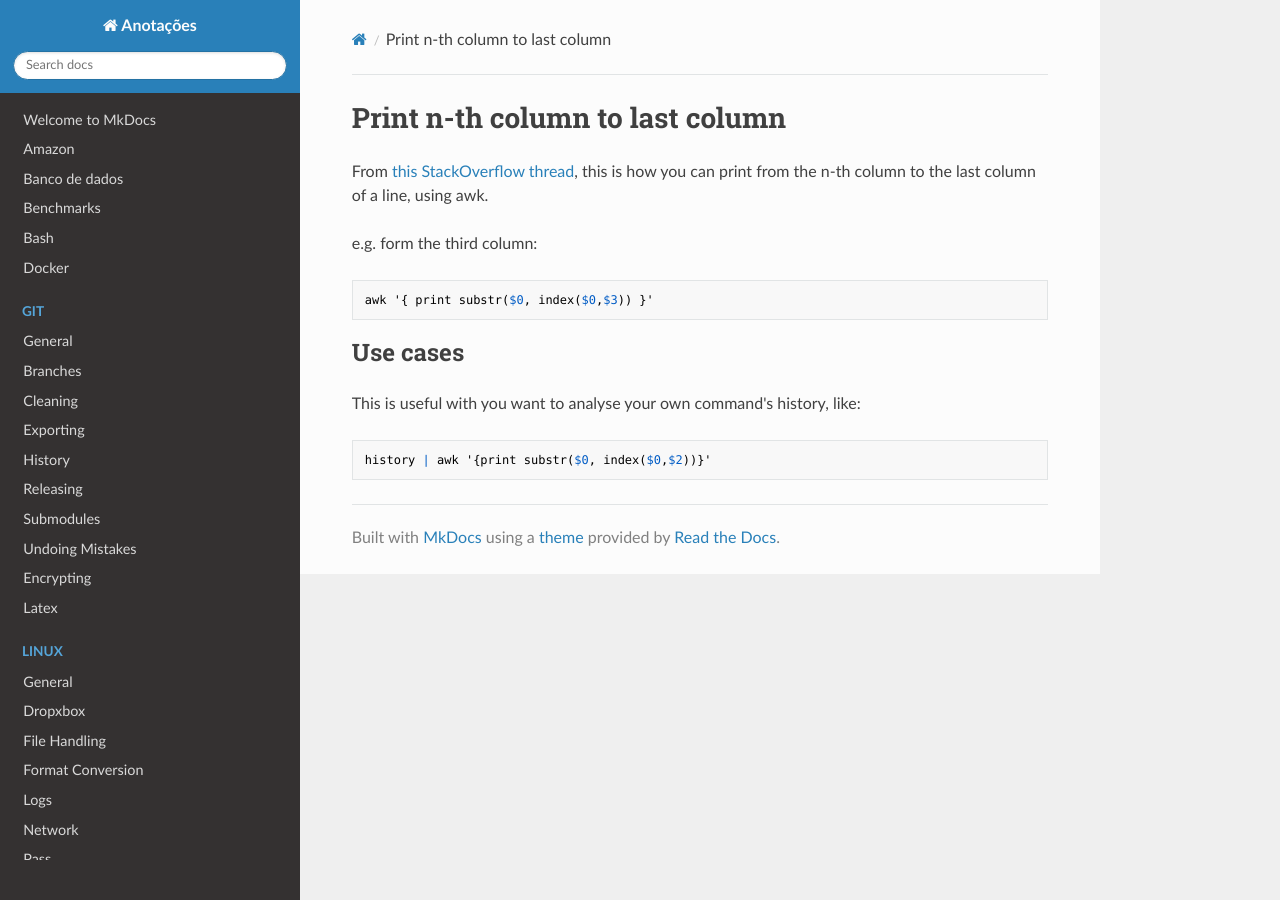
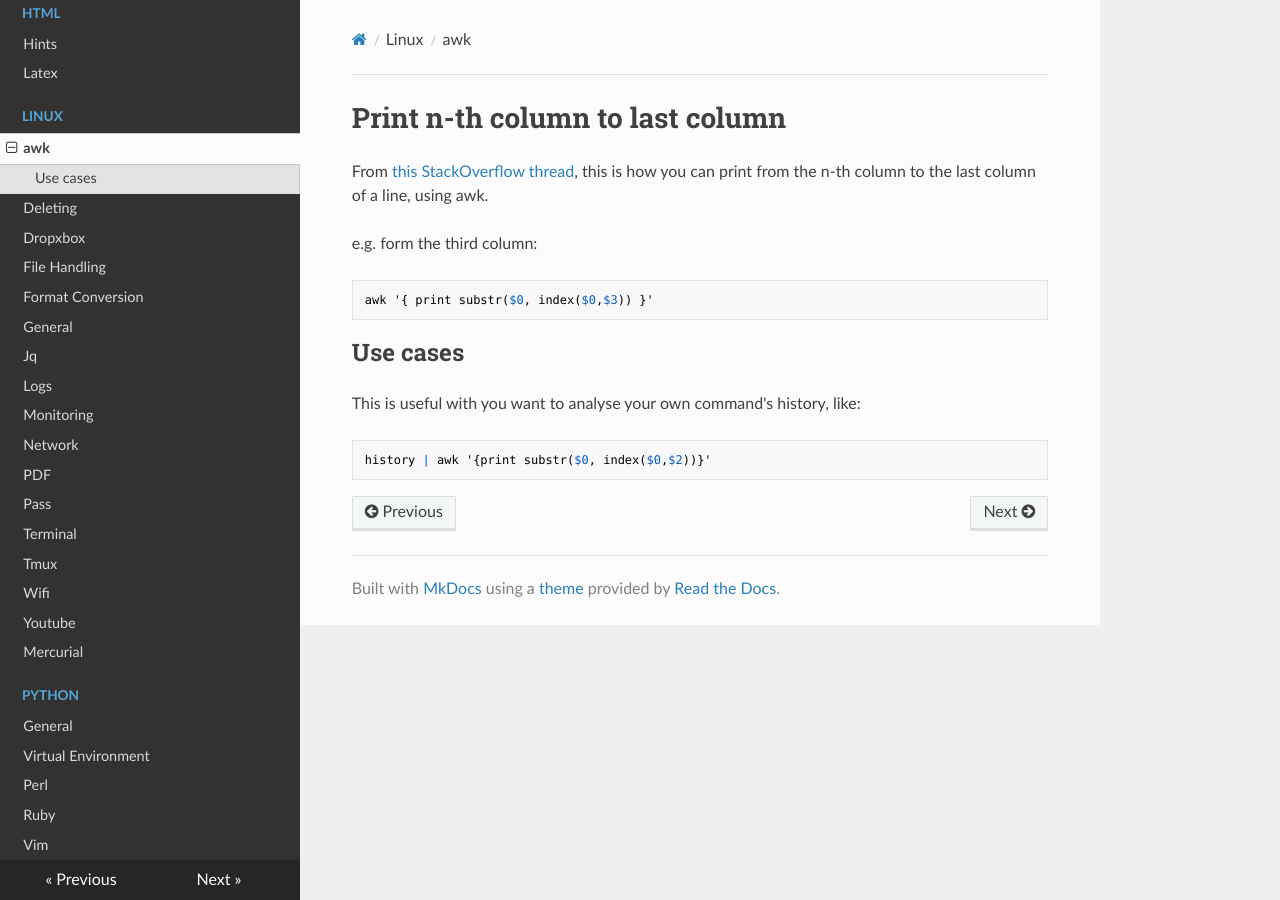
Before and after one commit to hposca/useful_notes, an MkDocs documentation site: the page built from docs/linux/awk.md, in a window 1280 px wide. Built offline with MkDocs 1.6.1, drawn with Linux system fonts in a browser that asks for light colours; nearby versions of some CDN libraries; old or Windows-style settings are respelled for this version of MkDocs.

Commit message:
Add missing entries

```diff
--- a/mkdocs.yml
+++ b/mkdocs.yml
@@ -6,6 +6,7 @@ pages:
 - Benchmarks: 'benchmarks.md'
 - Bash: 'bash.md'
 - Docker: 'docker.md'
+- Firefox: 'firefox.md'
 - Git:
   - General: 'git/git.md'
   - Branches: 'git/branches.md'
@@ -16,18 +17,27 @@ pages:
   - Submodules: 'git/submodules.md'
   - Undoing Mistakes: 'git/undoing.md'
   - Encrypting: 'git/encrypting.md'
+- HTML:
+  - Hints: 'html/hints.md'
 - Latex: 'latex.md'
 - Linux:
-  - General: 'linux/index.md'
+  - awk: 'linux/awk.md'
+  - Deleting: 'linux/deleting.md'
   - Dropxbox: 'linux/dropbox.md'
   - File Handling: 'linux/file_handling.md'
   - Format Conversion: 'linux/format_conversions.md'
+  - General: 'linux/index.md'
+  - Jq: 'linux/jq.md'
   - Logs: 'linux/logs.md'
+  - Monitoring: 'linux/monitoring.md'
   - Network: 'linux/network.md'
+  - PDF: 'linux/pdf.md'
   - Pass: 'linux/pass.md'
-  - PDF: 'linux/pdf.md'
+  - Terminal: 'linux/terminal.md'
   - Tmux: 'linux/tmux.md'
+  - Wifi: 'linux/wifi.md'
   - Youtube: 'linux/youtube.md'
+- Mercurial: 'mercurial.md'
 - Python:
   - General: 'python/index.md'
   - Virtual Environment: 'python/virtualenv.md'
```
Also changed, not shown: docs/linux/awk.md (renamed from docs/awk.md).
